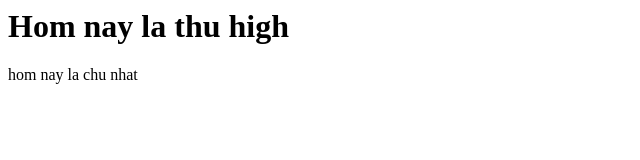
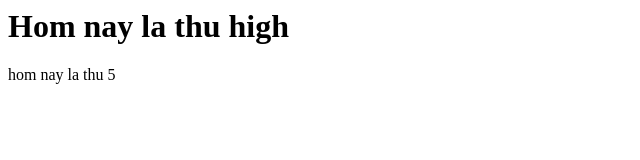
Before and after one commit to Anh2208/New-season1, a plain HTML site: page index.html in a window 1280 px wide. Shown: the full height of the page, 0-640 px from the left. Drawn offline with Linux system fonts and the light colour scheme.

Commit message:
Update index.html

```diff
--- a/index.html
+++ b/index.html
@@ -1,3 +1,3 @@
  <h1> Hom nay la thu high </h1>
 
-<p> hom nay la chu nhat <p>
+<p> hom nay la thu 5 <p>
```
